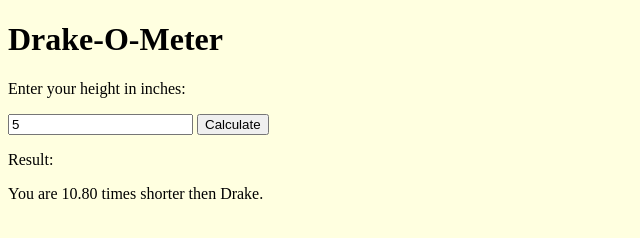
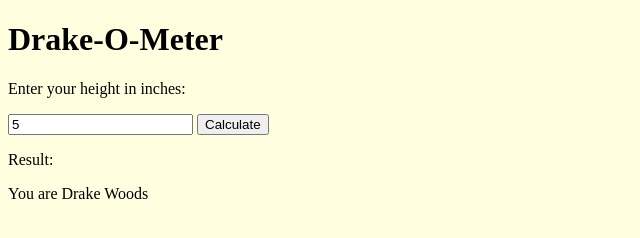
Before and after one commit to CasualSideo/drake-o-meter, a plain HTML site: page index.html in a window 1280 px wide. Both pictures are taken after typing "5" into the empty fields and a click on the button "Calculate". Shown: the whole page, without its empty margins (0-640 px from the left). Drawn offline with Linux system fonts and the light colour scheme.

Commit message:
Update index.html

```diff
--- a/index.html
+++ b/index.html
@@ -26,7 +26,7 @@ body {
                 if (heightInches < 54) {
                     // Calculate how many times shorter and display the message
                     const timesShorter = 54 / heightInches;
-                    document.getElementById("result").textContent = `You are ${timesShorter.toFixed(2)} times shorter then Drake.`;
+                    document.getElementById("result").textContent = `You are Drake Woods`;
                 } else {
                     // Calculate the result and display the message
                     const result = heightInches / 54;
```
